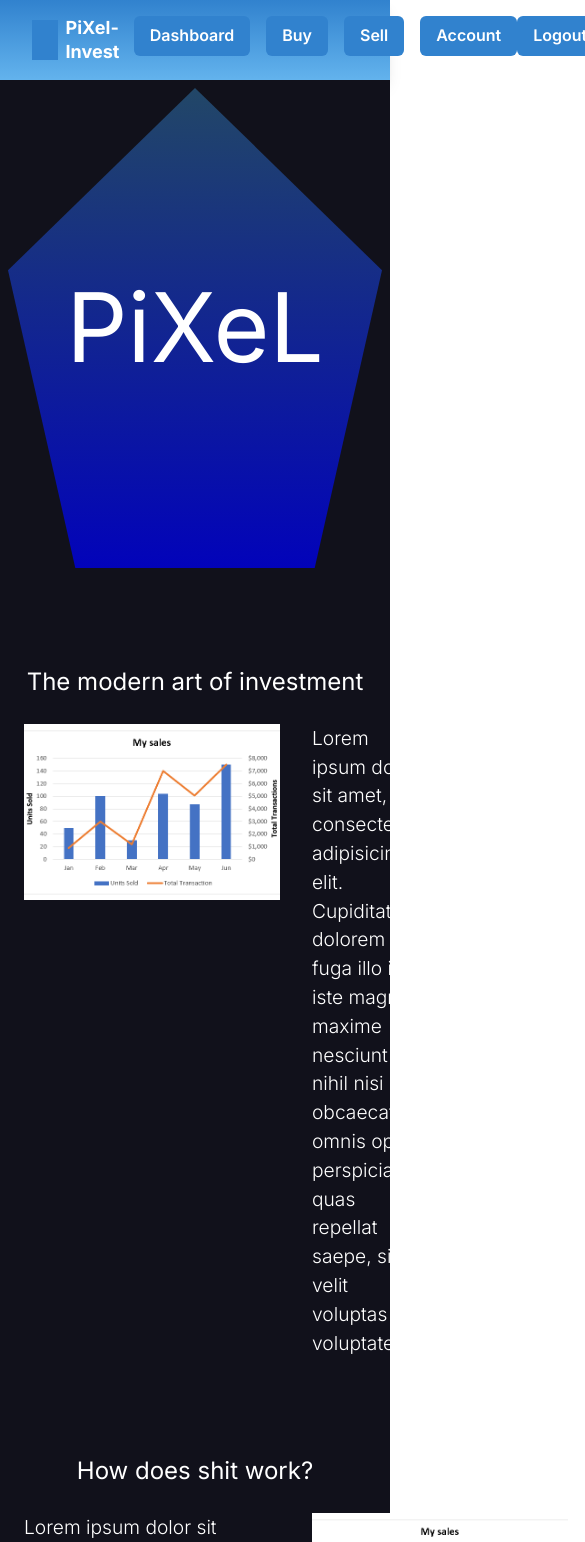
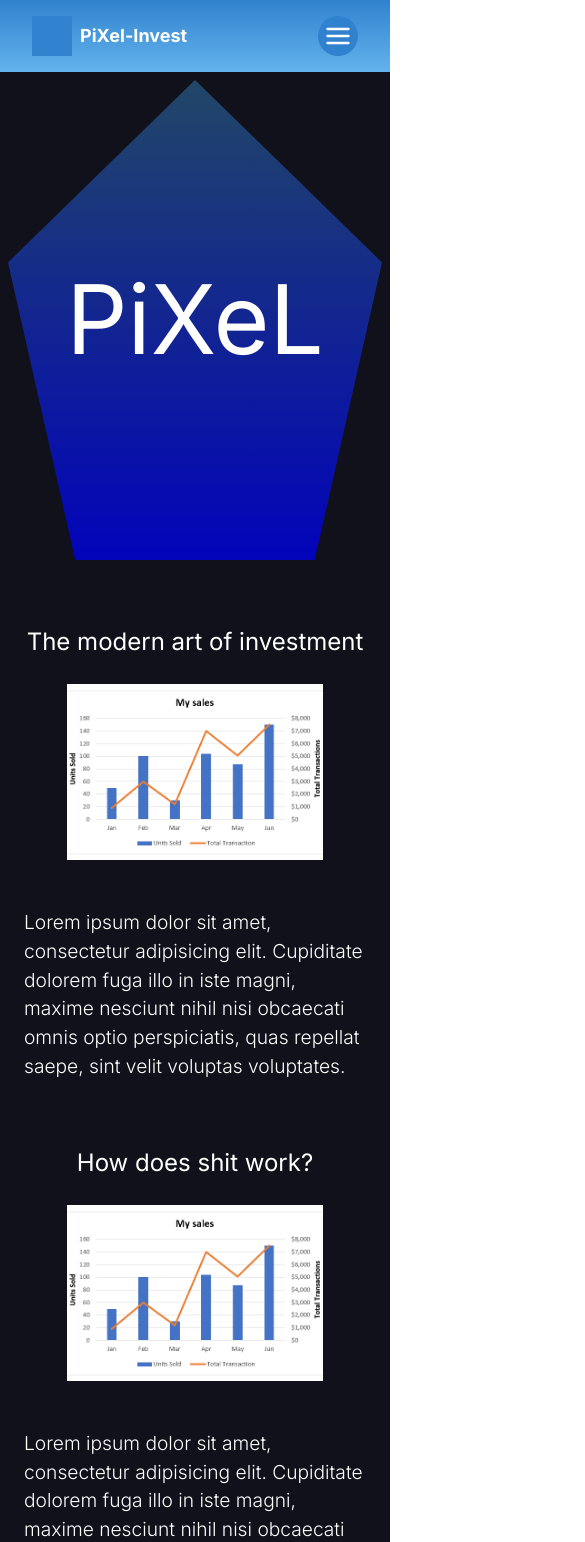
Before and after one commit to M-Afzaal-Afzal/pixel-invest, a Next.js app: page / in a window 390 px wide. Shown: the top 1542 px of the page, 585 px wide, since content can reach past the window. Built offline with nearby package versions, Linux system fonts and the light colour scheme.

Commit message:
First page responsiveness completed

```diff
--- /dev/null
+++ b/src/components/Buttons/DrawerButton.tsx
@@ -0,0 +1,19 @@
+import React from 'react';
+import {Button} from "@chakra-ui/react";
+
+const DrawerButton:React.FC = ({children}) => {
+    return (
+        <Button
+            fontWeight={'normal'}
+            colorScheme={'blue'}
+            isFullWidth
+            fontSize={'1.3rem'}
+            borderBottom={'.5px solid white'}
+            size={'lg'}
+        >
+            {children}
+        </Button>
+    );
+};
+
+export default DrawerButton;
--- a/src/components/Hero/info.tsx
+++ b/src/components/Hero/info.tsx
@@ -13,11 +13,11 @@ const Info: React.FC<infoProps> = ({title,body,photoURL,rightImage}) => {
                 <BodyHeading>{title}</BodyHeading>
             </Box>
 
-            <Grid mt={6} gridTemplateColumns={'minmax(15rem,auto) 1fr'} gap={12}>
+            <Grid mt={6} alignItems={'center'} gridTemplateColumns={['1fr',null,'minmax(15rem,auto) 1fr']} gap={12}>
                 {
                     rightImage  ? (
                         <>
-                            <Box w={'16rem'} h={'11rem'} overflow={'hidden'} position={'relative'}>
+                            <Box w={'16rem'} justifySelf={'center'} h={'11rem'} overflow={'hidden'} position={'relative'}>
                                 <Image src={photoURL} layout={'fill'} objectFit={'cover'}/>
                             </Box>
                             <BodyText>
@@ -29,7 +29,7 @@ const Info: React.FC<infoProps> = ({title,body,photoURL,rightImage}) => {
                             <BodyText>
                                 {body}
                             </BodyText>
-                            <Box w={'16rem'} h={'11rem'} overflow={'hidden'} position={'relative'}>
+                            <Box order={[-1,null,1]} justifySelf={'center'} w={'16rem'} h={'11rem'} overflow={'hidden'} position={'relative'}>
                                 <Image src={photoURL} layout={'fill'} objectFit={'cover'}/>
                             </Box>
                         </>
--- a/src/components/Layout/Header.tsx
+++ b/src/components/Layout/Header.tsx
@@ -1,8 +1,33 @@
 import React from 'react';
-import {Container, Box, HStack, Flex, Heading} from "@chakra-ui/react";
+import {
+    Container,
+    Box,
+    HStack,
+    Flex,
+    Heading,
+    useMediaQuery,
+    IconButton,
+    useDisclosure, VStack, DrawerBody,
+} from "@chakra-ui/react";
 import HeaderButton from "../Buttons/HeaderButton";
+import {HamburgerIcon} from "@chakra-ui/icons";
+import {
+    Drawer,
+    DrawerFooter,
+    DrawerHeader,
+    DrawerOverlay,
+    DrawerContent,
+    DrawerCloseButton,
+} from "@chakra-ui/react"
+import DrawerButton from "../Buttons/DrawerButton";
 
 const Header: React.FC = () => {
+
+    const {isOpen, onOpen, onClose} = useDisclosure()
+
+    const [isLargerThan64em] = useMediaQuery("(min-width: 64em)")
+
+
     return (
         <Box p={'4'} bgGradient={'linear(to-b,blue.500,blue.300)'} boxShadow={'lg'}>
             <Container maxW={'container.xl'}>
@@ -14,6 +39,9 @@ const Header: React.FC = () => {
                             <Heading fontSize={'lg'}>PiXel-Invest</Heading>
                         </HStack>
                     </Box>
+                    {
+                        isLargerThan64em ? (
+                            <>
                                 <Box>
                                     <HStack spacing={4}>
                                         <HeaderButton>Dashboard</HeaderButton>
@@ -25,7 +53,42 @@ const Header: React.FC = () => {
                                 <Box>
                                     <HeaderButton>Logout</HeaderButton>
                                 </Box>
+                            </>
+                        ) : (
+                            <IconButton onClick={onOpen} isRound colorScheme={'blue'} aria-label={'Navigation Icon'}>
+                                <HamburgerIcon w={7} h={7}/>
+                            </IconButton>
+                        )
+                    }
+
                 </Flex>
+                <Drawer placement={'left'} size={'xs'} onClose={onClose} isOpen={isOpen}>
+                    <DrawerOverlay>
+                        <DrawerContent>
+                            <DrawerHeader
+                                borderBottomWidth="1px"
+                                color={'blue'}
+                            >
+
+                                <Heading color={'blue'}>Logo</Heading>
+                                <DrawerCloseButton borderRadius={'50%'}/>
+
+                            </DrawerHeader>
+                            <DrawerBody>
+                                <VStack mt={4} spacing={2}>
+                                    <DrawerButton>Dashboard</DrawerButton>
+                                    <DrawerButton>Buy</DrawerButton>
+                                    <DrawerButton>Sell</DrawerButton>
+                                    <DrawerButton>Account</DrawerButton>
+                                    <DrawerButton>Logout</DrawerButton>
+                                </VStack>
+                            </DrawerBody>
+                            <DrawerFooter color={'blue.300'} borderTopWidth={'1px'}>
+                                Powered by PiXeL-invest UG
+                            </DrawerFooter>
+                        </DrawerContent>
+                    </DrawerOverlay>
+                </Drawer>
             </Container>
         </Box>
     );
--- a/src/pages/index.tsx
+++ b/src/pages/index.tsx
@@ -1,5 +1,5 @@
 import {
-    Box, Container
+    Box, Container, VStack
 } from '@chakra-ui/react'
 import React from "react";
 import Pentagon from "../components/Hero/Pentagon";
@@ -16,27 +16,32 @@ const Index: React.FC = () => (
         {/* Main body text which is centered*/}
         <Container maxW={'container.xl'}>
 
-            <Box mt={24}>
+            <VStack my={16} spacing={16}>
+                <Box>
                     <Info
                         body={'                    Lorem ipsum dolor sit amet, consectetur adipisicing elit. Cupiditate dolorem fuga illo in iste magni, maxime nesciunt nihil nisi obcaecati omnis optio perspiciatis, quas repellat saepe, sint velit voluptas voluptates.\n'}
                         photoURL={'/home/chart.png'}
                         title={'The modern art of investment'}
-                    rightImage={true}/>
+                        rightImage={true}
+                    />
                 </Box>
-            <Box mt={24}>
+                <Box>
                     <Info
                         body={'                    Lorem ipsum dolor sit amet, consectetur adipisicing elit. Cupiditate dolorem fuga illo in iste magni, maxime nesciunt nihil nisi obcaecati omnis optio perspiciatis, quas repellat saepe, sint velit voluptas voluptates.\n'}
                         photoURL={'/home/chart.png'}
                         title={'How does shit work?'}
-                    rightImage={false}/>
+                        rightImage={false}
+                    />
                 </Box>
-            <Box mt={24}>
+                <Box>
                     <Info
                         body={'Lorem ipsum dolor sit amet, consectetur adipisicing elit. Cupiditate dolorem fuga illo in iste magni, maxime nesciunt nihil nisi obcaecati omnis optio perspiciatis, quas repellat saepe, sint velit voluptas voluptates.\n'}
                         photoURL={'/home/chart.png'}
                         title={'What makes us special and trustworthy'}
-                    rightImage={true}/>
+                        rightImage={true}
+                    />
                 </Box>
+            </VStack>
 
         </Container>
 
```
Lines whose indentation alone changed are shown as unchanged.
